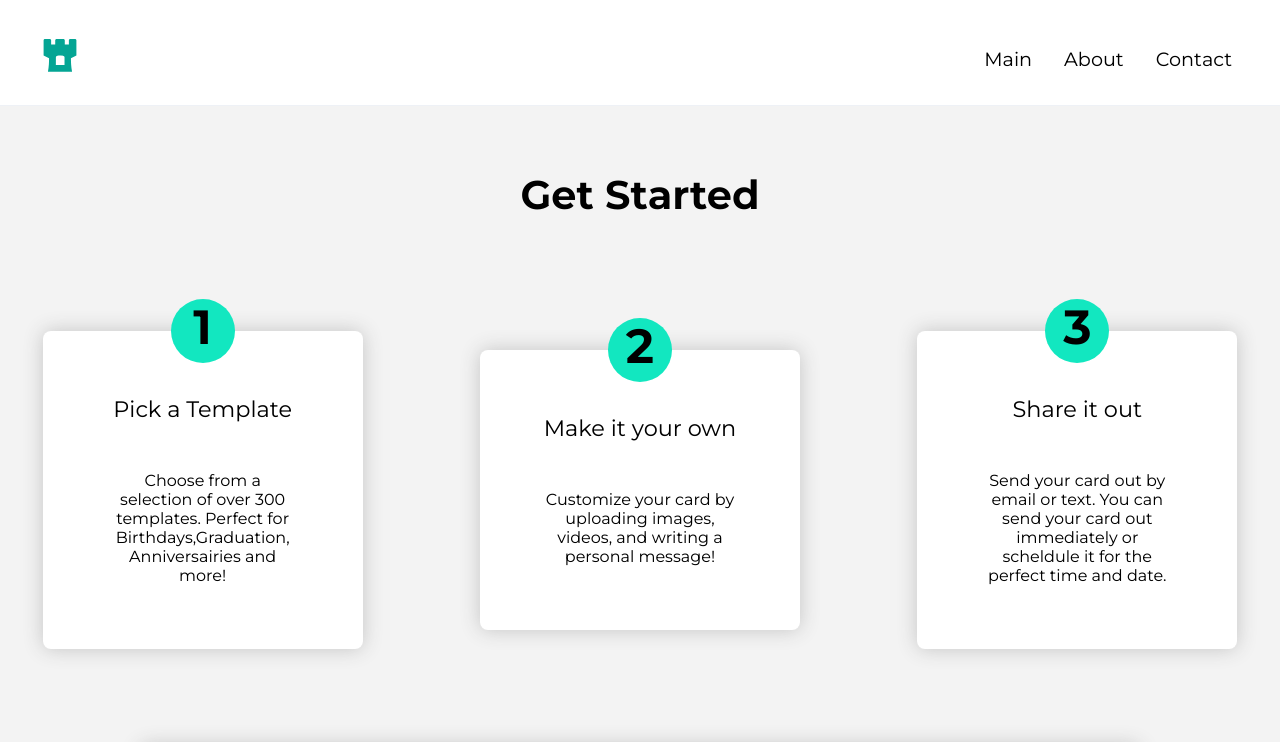
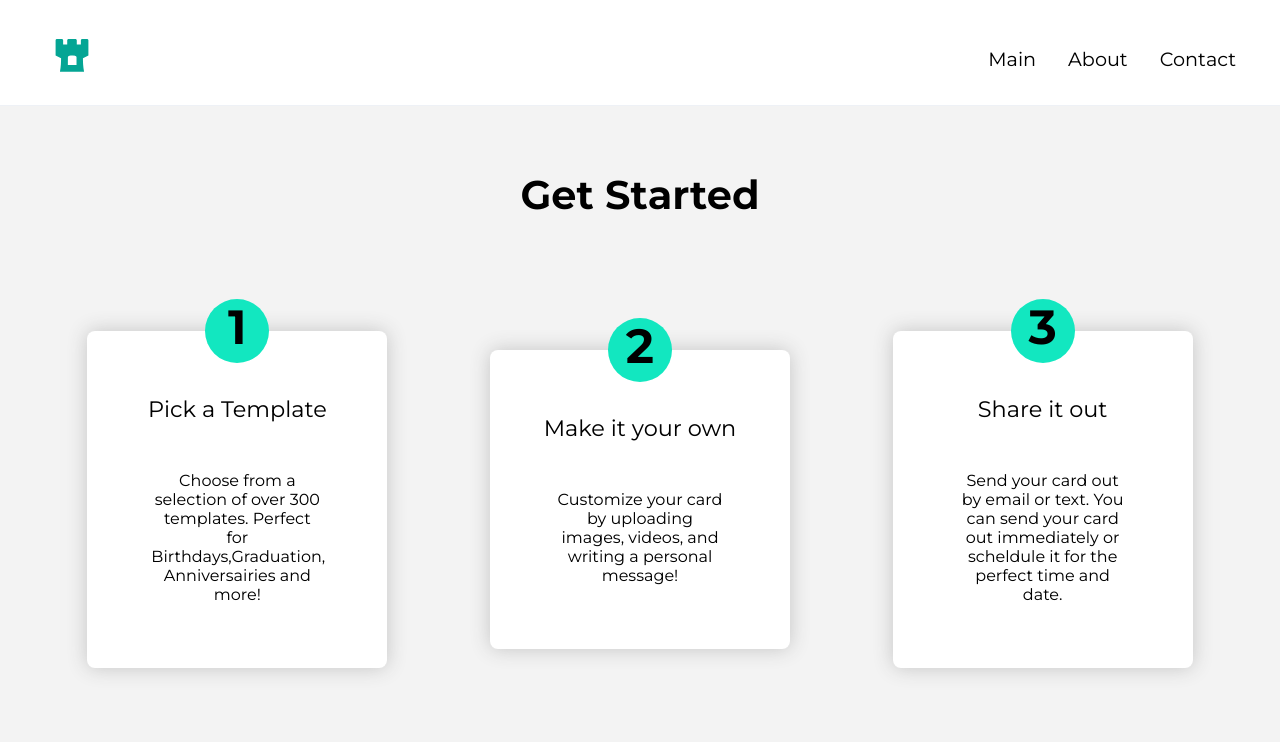
Before and after one commit to cynthiateeters/get-started-responsive, a website built with Parcel: page src/index.html in a window 1280 px wide. Shown: the top 742 px of the page. Built offline with nearby package versions, Linux system fonts and the light colour scheme.

Commit message:
Refine some more

```diff
--- a/src/scss/components/_card.scss
+++ b/src/scss/components/_card.scss
@@ -12,9 +12,11 @@
     justify-content: center;
     align-items: center;
 
-    @media screen and (min-width: 1025px) {
+    @media screen and (min-width: var.$breakpoint-max) {
         flex-direction: row;
         justify-content: center;
+        margin: 0 1%;
+        max-width: var.$maximum-width;
     }
 
 
@@ -34,7 +36,7 @@
         @include responsive-width;
         max-width: 28rem;
 
-        @media screen and (min-width: 1025px) {
+        @media screen and (min-width: var.$breakpoint-max) {
             width: 25%;
         }
 
--- a/src/scss/components/_nav.scss
+++ b/src/scss/components/_nav.scss
@@ -5,6 +5,8 @@
   background-color: white;
   padding: 1rem 0;
   border-bottom: 1px solid var.$clr-gray200;
+  display: flex;
+  justify-content: center;
 
   &__logo {
     width: 2.5rem;
@@ -42,6 +44,8 @@
     align-items: center;
     margin: 0.5rem 1rem 0.5rem 0.5rem;
     padding: .75rem 0 0 0;
+    width: 100%;
+    max-width: var.$maximum-width;
 
     li {
       list-style: none;
@@ -49,12 +53,7 @@
 
       &:first-child {
         margin-right: auto;
-        margin-left: 2rem;
-        display: block;
-      }
-
-      &:last-child {
-        margin-right: 2rem;
+        margin-left: 1rem;
         display: block;
       }
     }
@@ -82,7 +81,7 @@
 }
 
 // Desktop view
-@media only screen and (min-width: 834px) {
+@media only screen and (min-width: var.$breakpoint-nav) {
   .nav {
     &__toggle {
       display: none;
--- a/src/scss/pages/_home.scss
+++ b/src/scss/pages/_home.scss
@@ -7,6 +7,9 @@
 body {
     font-family: type.$font;
     background: var.$color-lightgray;
+    display: flex;
+    flex-direction: column;
+    justify-content: center;
 }
 
 main {
--- a/src/scss/utilities/_variables.scss
+++ b/src/scss/utilities/_variables.scss
@@ -15,3 +15,8 @@ $clr-gray400: #767b91;
 $clr-gray500: #4f546c;
 $clr-gray600: #2a324b;
 $clr-gray700: #161d34;
+
+$breakpoint-nav: 835px;
+$breakpoint-max: 1025px;
+
+$maximum-width: 1200px;
```
